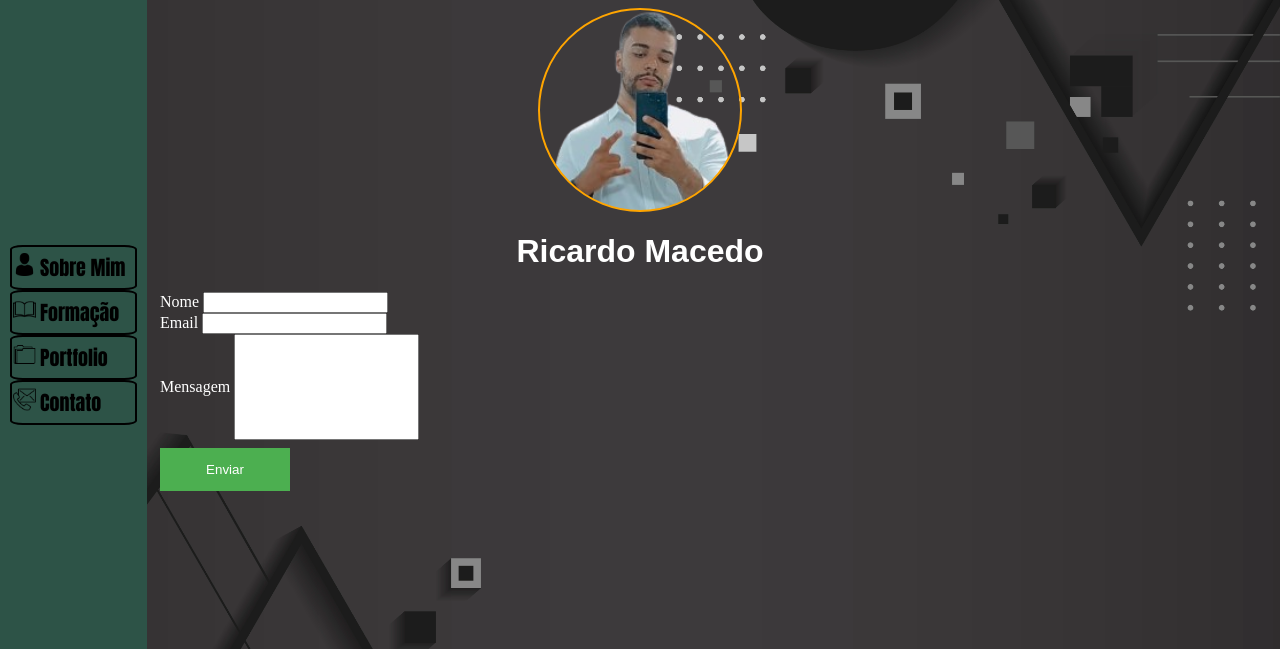
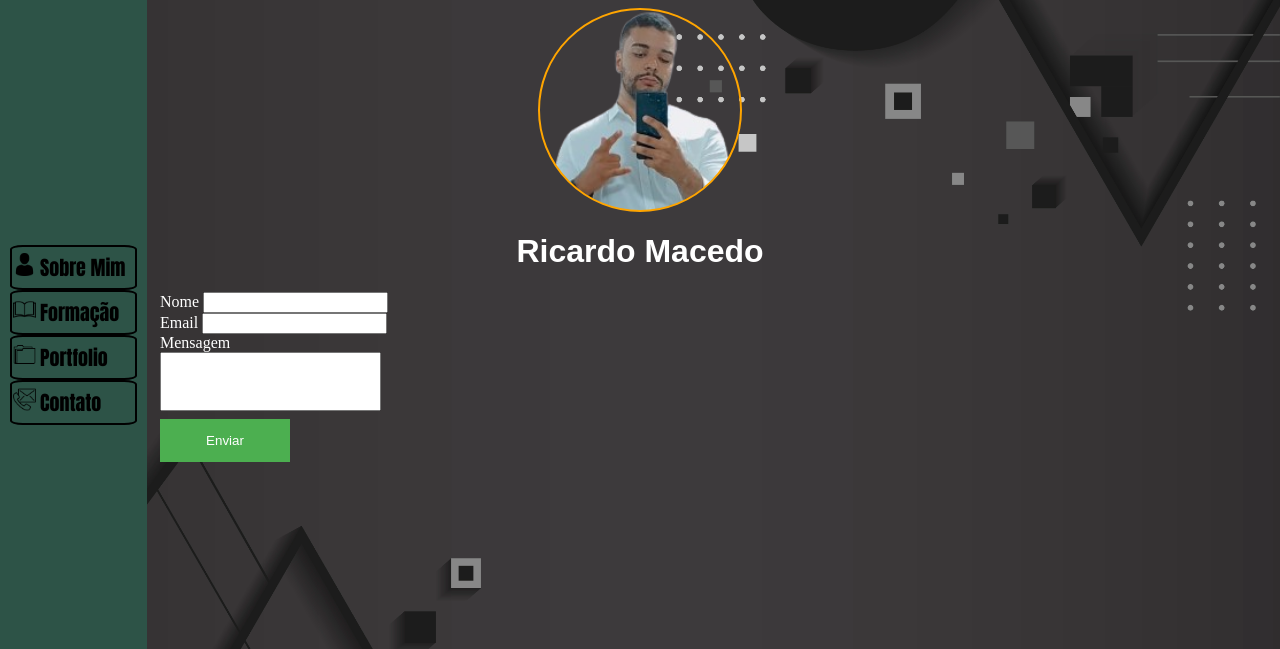
Before and after one commit to RicGD/Site, a plain HTML site: page contato.html in a window 1280 px wide. Shown: the top 649 px of the page. Drawn offline with Linux system fonts and the light colour scheme.

Commit message:
mais uma alteração

```diff
--- a/estilo.css
+++ b/estilo.css
@@ -229,7 +229,7 @@ ul li {
 
 /* aumentando o input de mensagem*/
 .mensagem {
-    height: 100px;
+    padding: 20px 20px;
 }
 
 /* Estilizando o botao de enviar */
```
